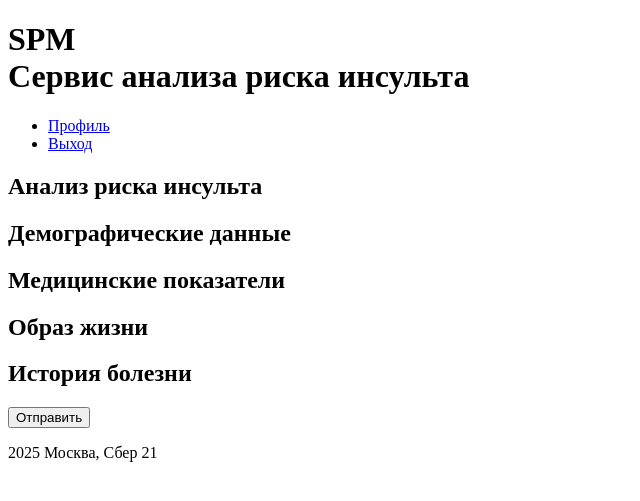
After one commit to pipusk2006/SPM_repository, a Django app: page /input_data/ in a window 1280 px wide. The commit adds this page. Shown: the top 501 px of the page, without its empty margins (0-640 px from the left). Run offline with Django 5.2, Linux system fonts and the light colour scheme; the visitor is signed in with stand-in values (Sample User, id 1).

Commit message:
INPUTDATA

```diff
--- a/SPM_root/urls.py
+++ b/SPM_root/urls.py
@@ -16,9 +16,15 @@ Including another URLconf
 """
 from django.contrib import admin
 from django.urls import path, include
+from django.conf import settings
+from django.conf.urls.static import static
 
 urlpatterns = [
     path('admin/', admin.site.urls),
     path('accounts/', include('accounts.urls')),
     path('', include('web.urls')),
 ]
+
+if settings.DEBUG:
+    urlpatterns += static(settings.STATIC_URL, document_root=settings.STATIC_ROOT)
+    urlpatterns += static(settings.MEDIA_URL, document_root=settings.MEDIA_ROOT)
--- a/accounts/views.py
+++ b/accounts/views.py
@@ -8,9 +8,6 @@ from pathlib import Path
 project_root = Path(__file__).resolve().parent.parent.parent
 sys.path.append(str(project_root))
 from ML_models.model import RandomForestModel
-
-def home(request):
-    return render(request, 'accounts/home.html')
 
 def register(request):
     if request.method == 'POST':
--- a/web/templates/web/home.html
+++ b/web/templates/web/home.html
@@ -10,6 +10,6 @@
             <li>Персонализированных рекомендаций.</li>
         </ul>
         <p>Для точного анализа потребуется 3 минуты.</p>
-        <a href="/input_data" style="display: inline-block; padding: 15px 40px; background-color: #5b6261; color: #FFFFFF; text-decoration: none; border-radius: 5px; margin-top: 20px; font-family: 'Roboto', 'Helvetica', sans-serif;">Ввести данные для анализа</a>
+        <a href="{% url 'web:input_data' %}" style="display: inline-block; padding: 15px 40px; background-color: #5b6261; color: #FFFFFF; text-decoration: none; border-radius: 5px; margin-top: 20px; font-family: 'Roboto', 'Helvetica', sans-serif;">Ввести данные для анализа</a>
     </div>
 {% endblock %}
--- /dev/null
+++ b/web/templates/web/input_data.html
@@ -0,0 +1,48 @@
+{% extends "base.html" %}
+
+{% block content %}
+<div class="input-data-page">
+    <section class="page-header">
+        <h1>Анализ риска инсульта</h1>
+        <!-- Прогресс -->
+        <div class="progress-indicator"></div>
+    </section>
+
+    <section class="data-input-form">
+        <form method="POST" action="{% url 'web:input_data' %}">
+            {% csrf_token %}
+
+            <!-- Демография -->
+            <div class="form-section demographics">
+                <h2>Демографические данные</h2>
+                <div class="form-fields"></div>
+            </div>
+
+            <!-- Медицина -->
+            <div class="form-section medical">
+                <h2>Медицинские показатели</h2>
+                <div class="form-fields"></div>
+            </div>
+
+            <!-- Образ жизни -->
+            <div class="form-section lifestyle">
+                <h2>Образ жизни</h2>
+                <div class="form-fields"></div>
+            </div>
+
+            <!-- История болезни -->
+            <div class="form-section medical-history">
+                <h2>История болезни</h2>
+                <div class="form-fields"></div>
+            </div>
+
+            <div class="form-controls">
+                <button type="submit" class="btn btn-primary">Отправить</button>
+            </div>
+        </form>
+    </section>
+
+    <!-- Подсказки -->
+    <section class="help-section"></section>
+</div>
+{% endblock %}
--- a/web/urls.py
+++ b/web/urls.py
@@ -6,4 +6,5 @@ app_name = 'web'
 urlpatterns = [
     path('', views.home, name='home'),
     path('about/', views.about, name='about'),
+    path('input_data/', views.input_data, name='input_data'),
 ]
--- a/web/views.py
+++ b/web/views.py
@@ -1,4 +1,5 @@
 from django.shortcuts import render
+from django.contrib.auth.decorators import login_required
 
 # Create your views here.
 
@@ -7,3 +8,7 @@ def home(request):
 
 def about(request):
     return render(request, 'web/about.html')
+
+@login_required
+def input_data(request):
+    return render(request, 'web/input_data.html')
```
Also changed, not shown: web/templates/web/about.html (added, +24 -0 lines).
